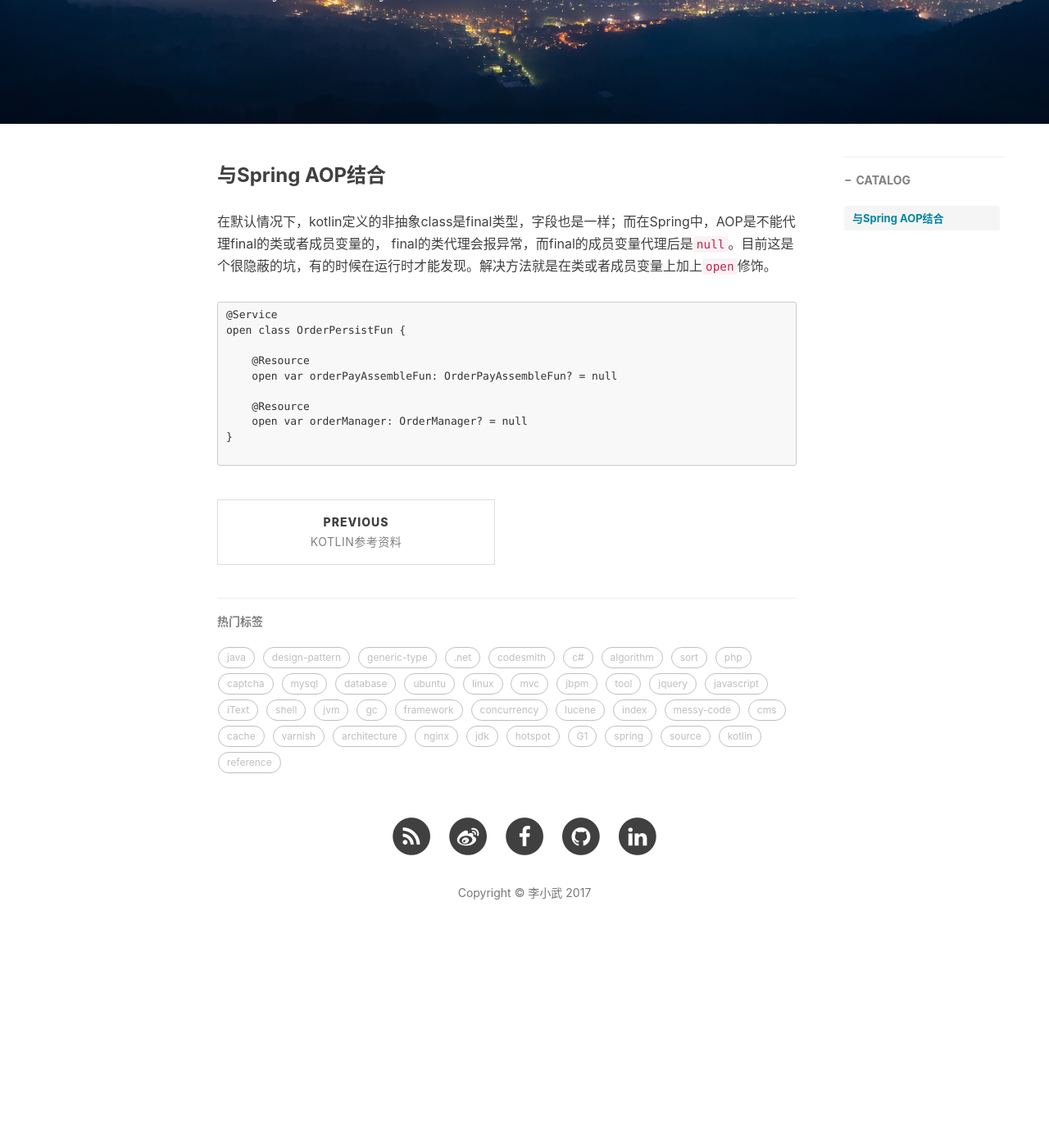
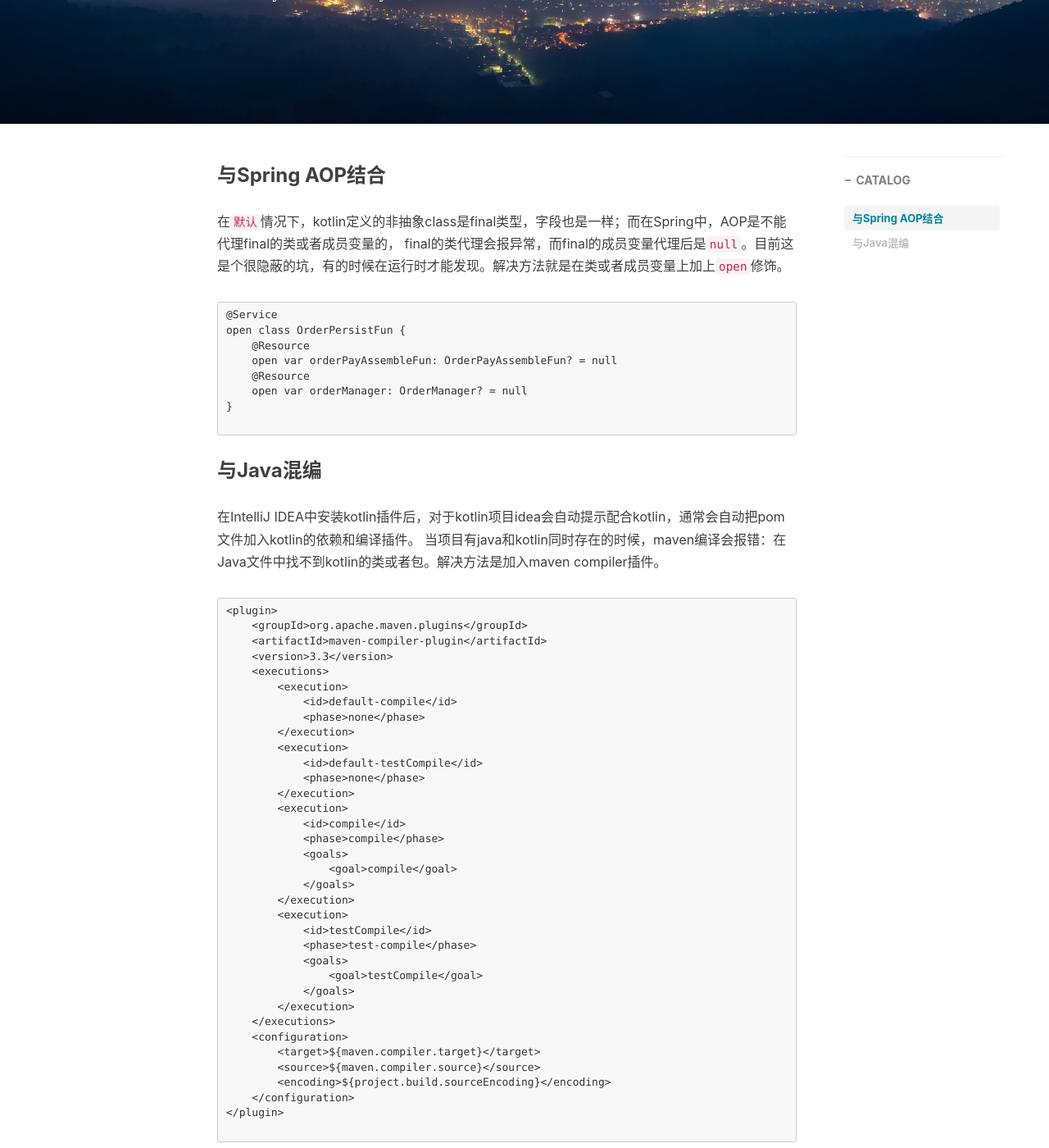
Before and after one commit to lichengwu/lichengwu.github.com, a Jekyll site: the page built from _posts/kotlin/2017-05-12-summary-of-questions.md, in a window 1280 px wide and 1400 px high, scrolled down 306 px. Shown: the whole window at 82% size. Built offline with Jekyll 4.4.1, drawn with Linux system fonts in a browser that asks for light colours; nearby versions of some CDN libraries; comment, search, counter and statistics services are not loaded; before the commit the page ends 1472 px from its top, so only the background shows below that.

Commit message:
编译问题

`````diff
--- a/_posts/kotlin/2017-05-12-summary-of-questions.md
+++ b/_posts/kotlin/2017-05-12-summary-of-questions.md
@@ -11,18 +11,59 @@ tags: [kotlin,reference]
 
 ### 与Spring AOP结合
 
-在默认情况下，kotlin定义的非抽象class是final类型，字段也是一样；而在Spring中，AOP是不能代理final的类或者成员变量的，
+在`默认`情况下，kotlin定义的非抽象class是final类型，字段也是一样；而在Spring中，AOP是不能代理final的类或者成员变量的，
 final的类代理会报异常，而final的成员变量代理后是`null`。目前这是个很隐蔽的坑，有的时候在运行时才能发现。解决方法就是在类或者成员变量上加上`open`修饰。
 
 ````
 @Service
 open class OrderPersistFun {
-
     @Resource
     open var orderPayAssembleFun: OrderPayAssembleFun? = null
-
     @Resource
     open var orderManager: OrderManager? = null
 }
 
 ````
+
+### 与Java混编
+
+在IntelliJ IDEA中安装kotlin插件后，对于kotlin项目idea会自动提示配合kotlin，通常会自动把pom文件加入kotlin的依赖和编译插件。
+当项目有java和kotlin同时存在的时候，maven编译会报错：在Java文件中找不到kotlin的类或者包。解决方法是加入maven compiler插件。
+
+````
+<plugin>
+    <groupId>org.apache.maven.plugins</groupId>
+    <artifactId>maven-compiler-plugin</artifactId>
+    <version>3.3</version>
+    <executions>
+        <execution>
+            <id>default-compile</id>
+            <phase>none</phase>
+        </execution>
+        <execution>
+            <id>default-testCompile</id>
+            <phase>none</phase>
+        </execution>
+        <execution>
+            <id>compile</id>
+            <phase>compile</phase>
+            <goals>
+                <goal>compile</goal>
+            </goals>
+        </execution>
+        <execution>
+            <id>testCompile</id>
+            <phase>test-compile</phase>
+            <goals>
+                <goal>testCompile</goal>
+            </goals>
+        </execution>
+    </executions>
+    <configuration>
+        <target>${maven.compiler.target}</target>
+        <source>${maven.compiler.source}</source>
+        <encoding>${project.build.sourceEncoding}</encoding>
+    </configuration>
+</plugin>
+
+````
`````
